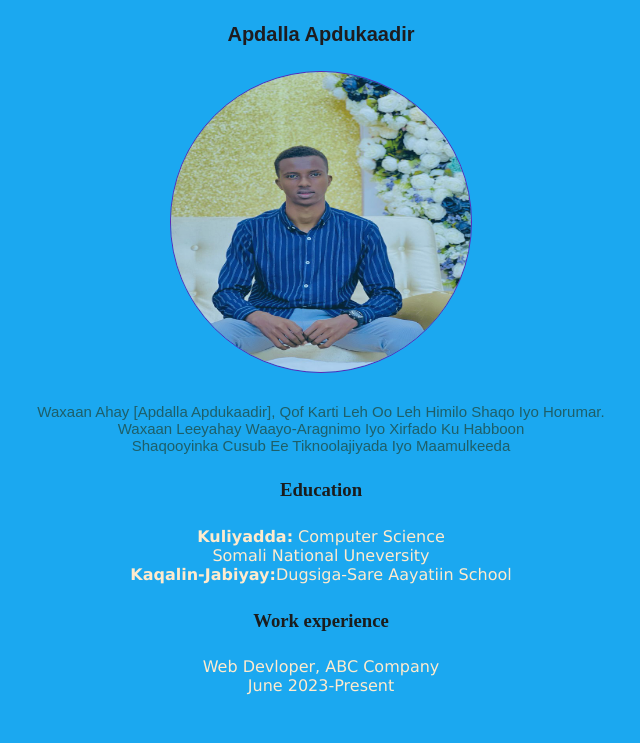
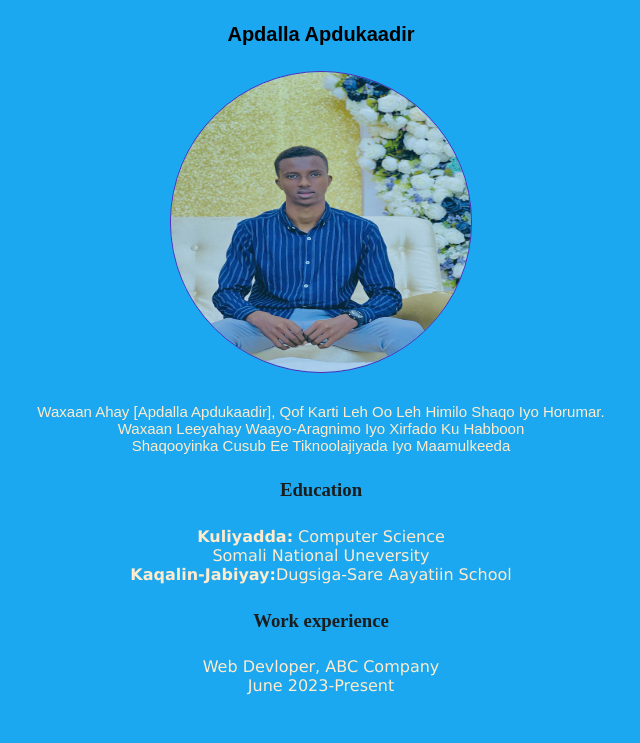
Before and after one commit to Apdallapo/html.apdalla, a plain HTML site: page index.html in a window 1280 px wide. Shown: the part 37-780 px from the top of the page, without its empty margins (319-959 px from the left). Drawn offline with Linux system fonts and the light colour scheme.

Commit message:
Update styl.css

```diff
--- a/styl.css
+++ b/styl.css
@@ -15,7 +15,7 @@ h2{
     text-align: center;
     font-size: 20px;
     font-family:Arial, Helvetica, sans-serif;
-    color:lab(9.08% 3.49 1.31 / 0.968);
+    color:black;
     padding: 2%;
 }
 img{
@@ -27,7 +27,7 @@ img{
 }
 .buur{
     font-size: 15px;
-    color: rgb(30, 95, 105);
+    color:back;
     font-family: fantasy;
     text-transform: capitalize;
 }
```
